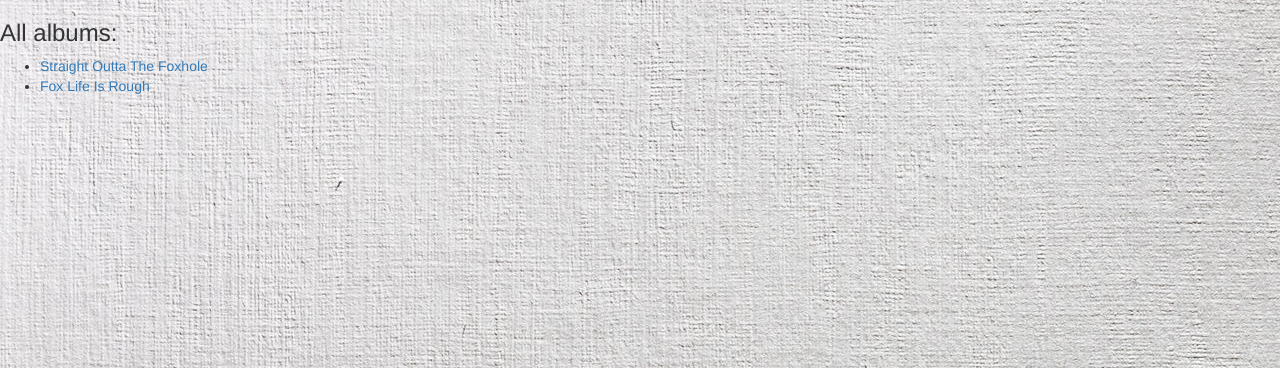
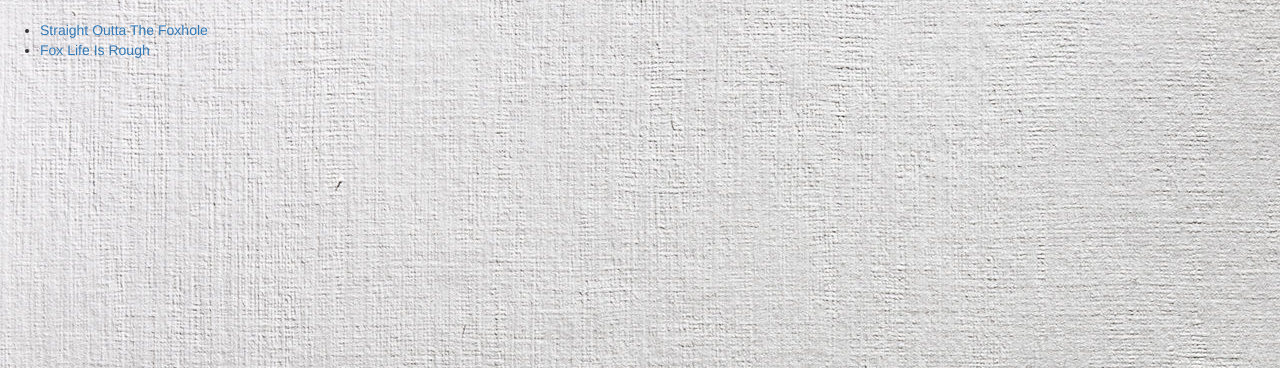
Before and after one commit to peter-keller/django-learning, a Django app: page /music/ in a window 1280 px wide. Shown: the part 52-420 px from the top of the page. Run offline with Django 3.2, Linux system fonts and the light colour scheme; data comes from the database, SQL or seed files in the repository; some libraries are stand-ins or nearby versions.

Commit message:
feat(index): simplier structure

```diff
--- a/music/templates/music/index.html
+++ b/music/templates/music/index.html
@@ -1,14 +1,11 @@
 {% extends 'music/base.html' %}
 
 {% block body %}
-    {% if all_albums %}
-    <h3>All albums:</h3>
-        <ul>
-            {% for album in all_albums %}
+
+    <ul>
+        {% for album in all_albums %}
             <li><a href="{% url 'music:detail' album.id %}">{{ album.album_title }}</a></li>
-            {% endfor %}
-        </ul>
-    {% else %}
-        <h3>No albums avaiable</h3>
-    {% endif %}
+        {% endfor %}
+    </ul>
+
 {% endblock %}
```
